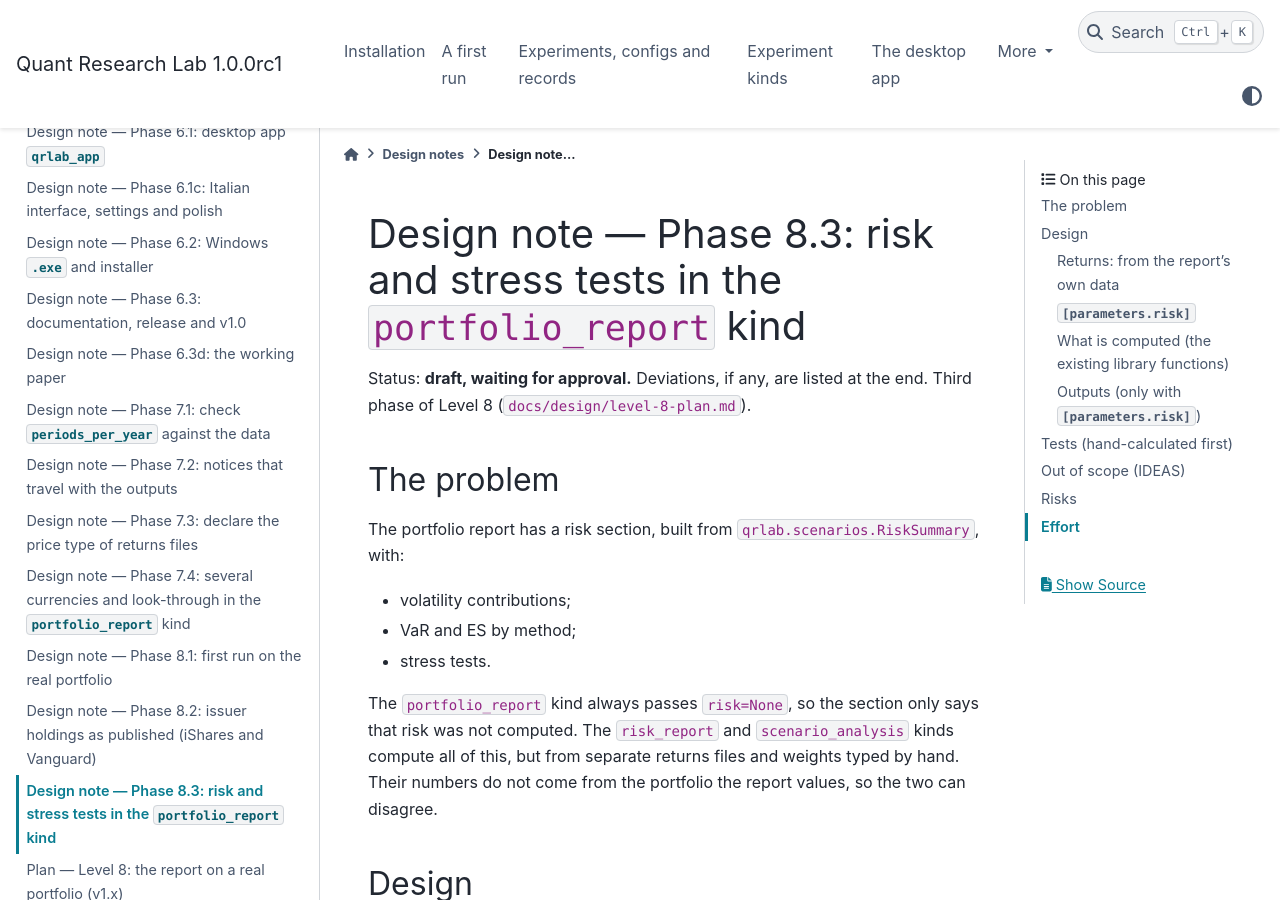
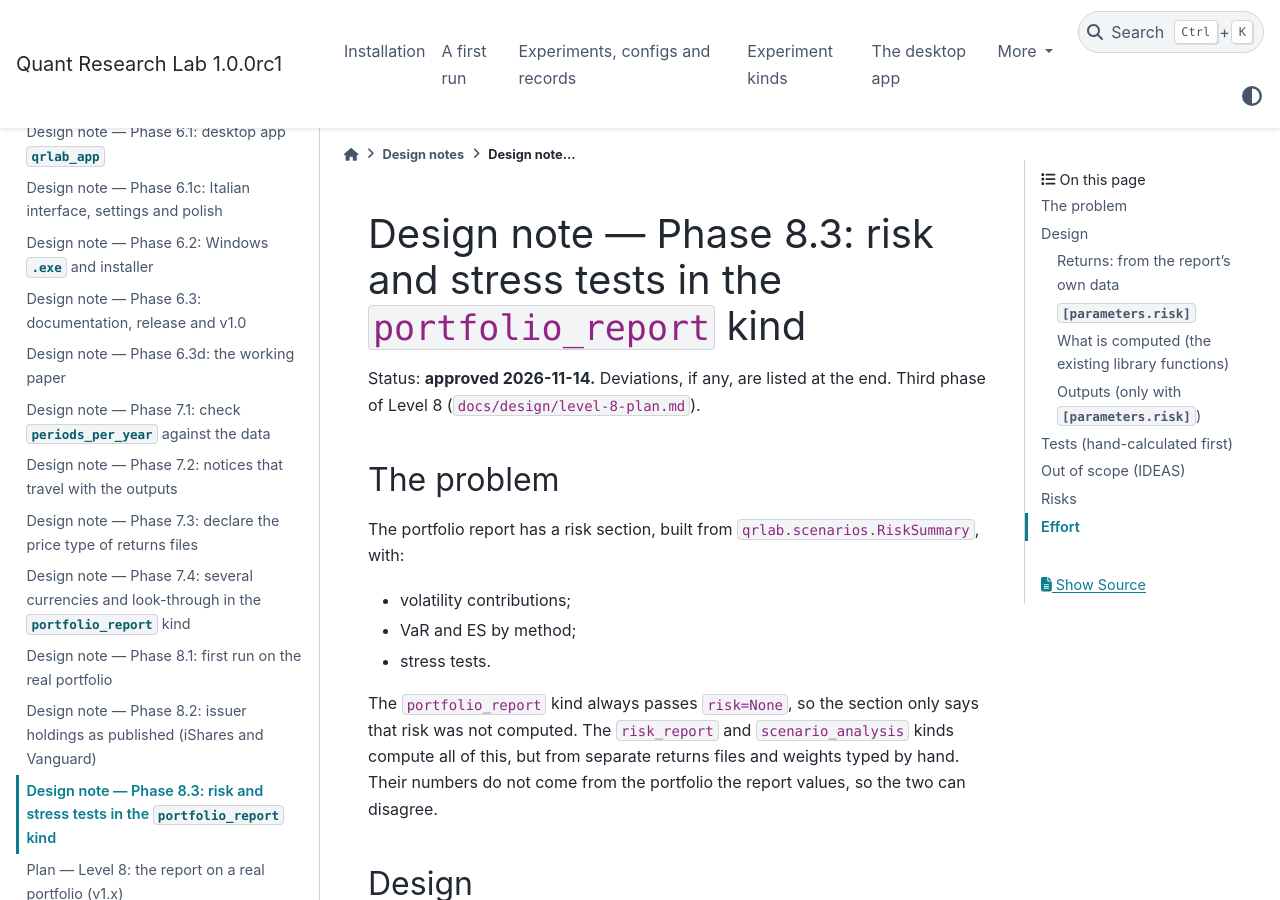
Before and after one commit to alessandroszn/quant-research-lab, a Sphinx documentation site: the page built from docs/design/8.3-report-risk.md, in a window 1280 px wide and 900 px high. Built offline with Sphinx 7.4.7 and the PyData theme 0.15.4, drawn with Linux system fonts in a browser that asks for light colours.

Commit message:
docs: mark the 8.3 design note approved
Co-Authored-By: Claude Opus 5.5 <noreply@anthropic.com>

```diff
--- a/docs/design/8.3-report-risk.md
+++ b/docs/design/8.3-report-risk.md
@@ -1,6 +1,6 @@
 # Design note — Phase 8.3: risk and stress tests in the `portfolio_report` kind
 
-Status: **draft, waiting for approval.** Deviations, if any, are listed at the end. Third phase
+Status: **approved 2026-11-14.** Deviations, if any, are listed at the end. Third phase
 of Level 8 (`docs/design/level-8-plan.md`).
 
 ## The problem
```
